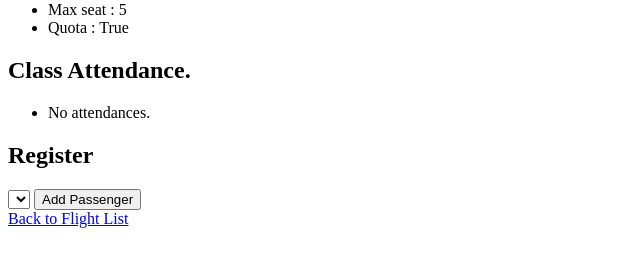
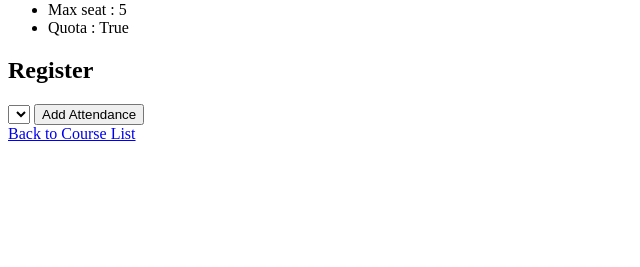
Before and after one commit to CN331G2/cn331-as2, a Django app: page /courses/1 in a window 1280 px wide. Shown: the part 169-436 px from the top of the page, without its empty margins (0-640 px from the left). Run offline with Django 4.2, Linux system fonts and the light colour scheme; data comes from the database, SQL or seed files in the repository; both versions use the stored data as it was after the commit; lists and menus that the app fills with data are empty; parts of the project's set-up code (start-up, migrations or seed data) failed here and were passed over.

Commit message:
singlecourse

```diff
--- a/DjangoWeb/courses/templates/courses/course.html
+++ b/DjangoWeb/courses/templates/courses/course.html
@@ -12,25 +12,31 @@
 
 </ul>
 
-<h2>Class Attendance.</h2>
-<ul>
-    {% for attendance in attendences %}
-        <li>{{ attendance }}</li>
-    {% empty %}
-        <li>No attendances.</li>
-    {% endfor %}
-</ul>
+{% if user.is_staff %}
+<p1><b> Admin Interface </b></p1>
+<div class="table" align="center">
+    <table>
+        <tr>
+            <th>Student List</th>
+        </tr>
+        {% for attendance in course.attendance.all %}
+        <td>{{ attendance }}</td>
+        {% endfor %}
+
+    </table>
+</div>
+{% endif %}
 
 <h2>Register</h2>
 <form action="{% url 'book' course.id %}" method="POST">
     {% csrf_token %}
-    <select name="passenger">
-        {% for passenger in non_passengers %}
-            <option value="{{ passenger.id }}">{{ passenger }}</option>
+    <select name="attendance">
+        {% for pafwjker in non_pneifns %}
+        <option value="{{ attendance.id }}">{{ attendance }}</option>
         {% endfor %}
     </select>
-    <input type="submit" value="Add Passenger">
+    <input type="submit" value="Add Attendance">
 </form>
 
-<a href="{% url 'index' %}">Back to Flight List</a>
+<a href="{% url 'index' %}">Back to Course List</a>
 {% endblock %}
```
Also changed, not shown: DjangoWeb/db.sqlite3.
